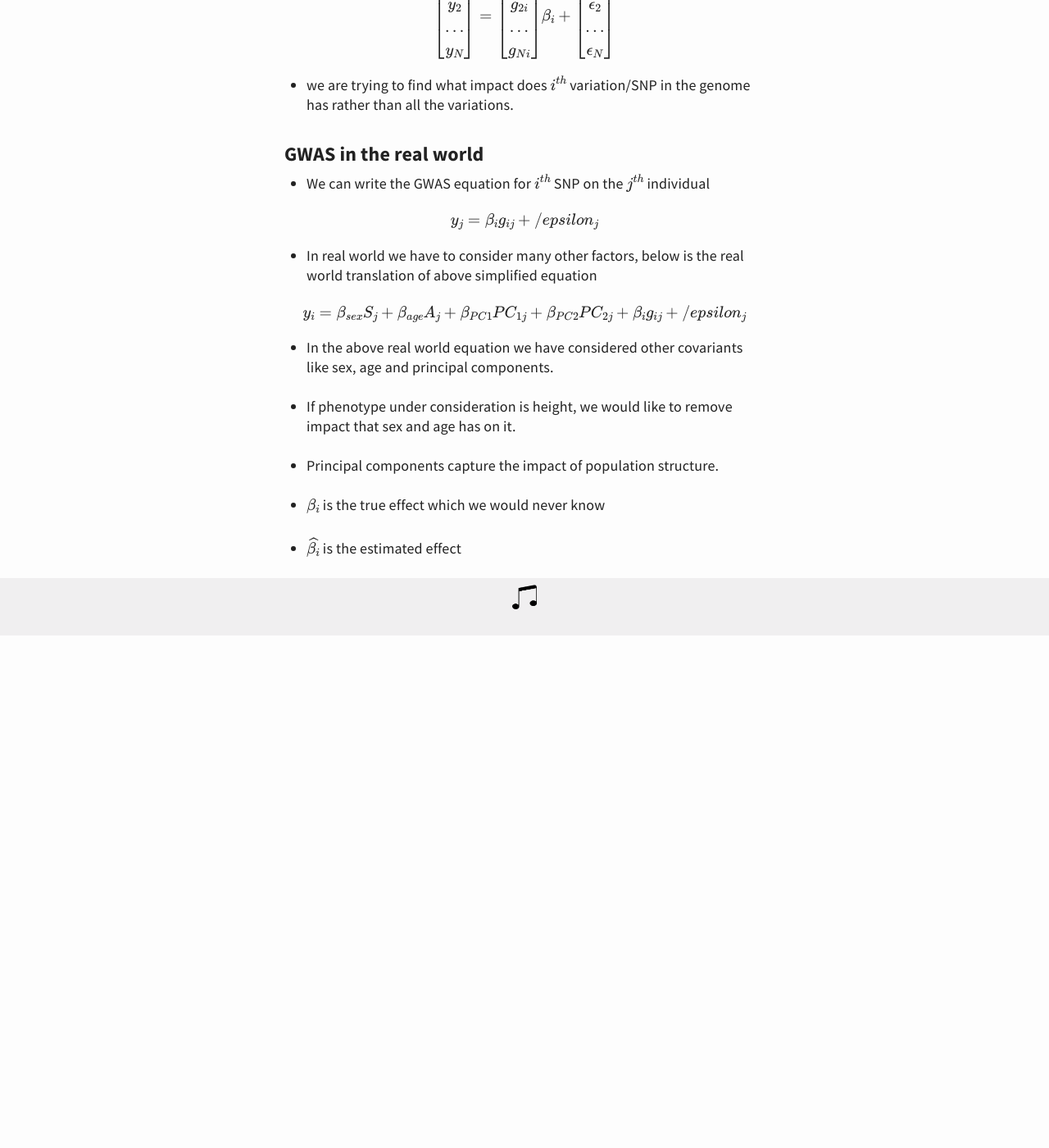
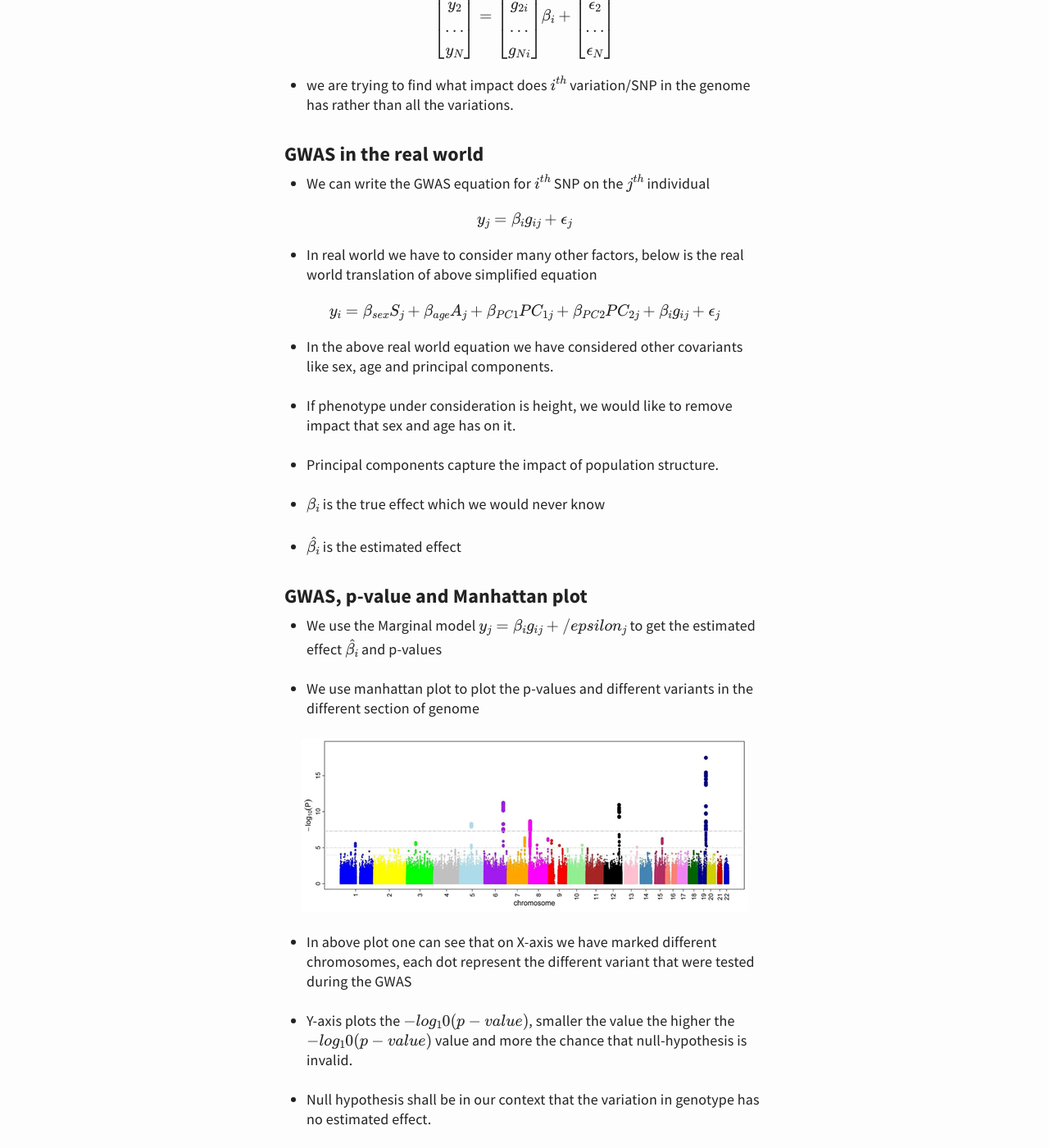
Before and after one commit to webhash/webhash.github.io, a Jekyll site: the page built from _posts/2020-11-27-basics-of-GWAS.md, in a window 1280 px wide and 1400 px high, scrolled down 2241 px. Shown: the whole window at 82% size. Built offline with Jekyll 4.4.1, drawn with Linux system fonts in a browser that asks for light colours; formulas are drawn with MathJax 3; before the commit the page ends 3016 px from its top, so only the background shows below that.

Commit message:
Update 2020-11-27-basics-of-GWAS.md

```diff
--- a/_posts/2020-11-27-basics-of-GWAS.md
+++ b/_posts/2020-11-27-basics-of-GWAS.md
@@ -87,11 +87,11 @@ $$
 
 - We can write the GWAS equation for $$i^{th} $$ SNP on the $$ j^{th} $$ individual
 
-$$ y_j = \beta_i g_{ij} + /epsilon_j $$
+$$ y_j = \beta_i g_{ij} + \epsilon_j $$
 
 - In real world we have to consider many other factors, below is the real world translation of above simplified equation
 
-$$ y_i = \beta_{sex}S_j + \beta_{age}A_j + \beta_{PC1}PC_{1j} + \beta_{PC2}PC_{2j} + \beta_ig_{ij} + /epsilon_j  $$
+$$ y_i = \beta_{sex}S_j + \beta_{age}A_j + \beta_{PC1}PC_{1j} + \beta_{PC2}PC_{2j} + \beta_ig_{ij} + \epsilon_j  $$
 
 - In the above real world equation we have considered other covariants like sex, age and principal components.
 
@@ -101,4 +101,18 @@ $$ y_i = \beta_{sex}S_j + \beta_{age}A_j + \beta_{PC1}PC_{1j} + \beta_{PC2}PC_{2
 
 - $$\beta_i$$ is the true effect which we would never know
 
-- $$ \widehat {\beta_i} $$ is the estimated effect
+- $$ \hat {\beta_i} $$ is the estimated effect
+
+### GWAS, p-value and Manhattan plot
+
+- We use the Marginal model $$ y_j = \beta_i g_{ij} + /epsilon_j $$ to get the estimated effect $$ \hat {\beta_i} $$ and p-values
+
+- We use manhattan plot to plot the p-values and different variants in the different section of genome
+
+![Manhattan](https://webhash.github.io/img/Manhattan_Plot.png "Manhattan Plot")
+
+- In above plot one can see that on X-axis we have marked different chromosomes, each dot represent the different variant that were tested during the GWAS
+
+- Y-axis plots the $$-log_10(p-value)$$, smaller the value the higher the $$-log_10(p-value)$$ value and more the chance that null-hypothesis is invalid.
+
+- Null hypothesis shall be in our context that the variation in genotype has no estimated effect.
```
